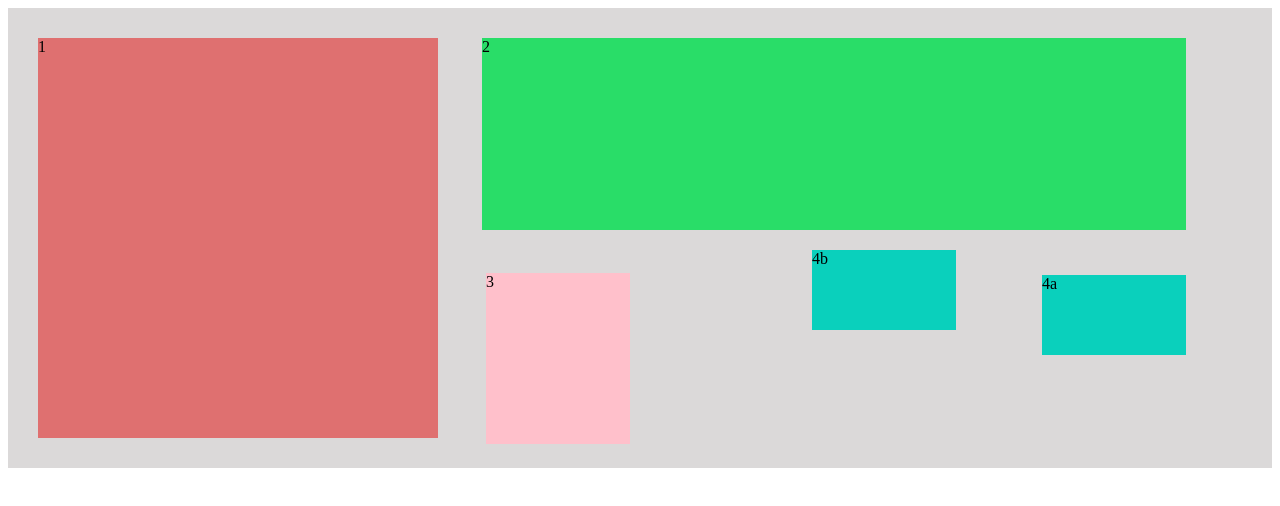
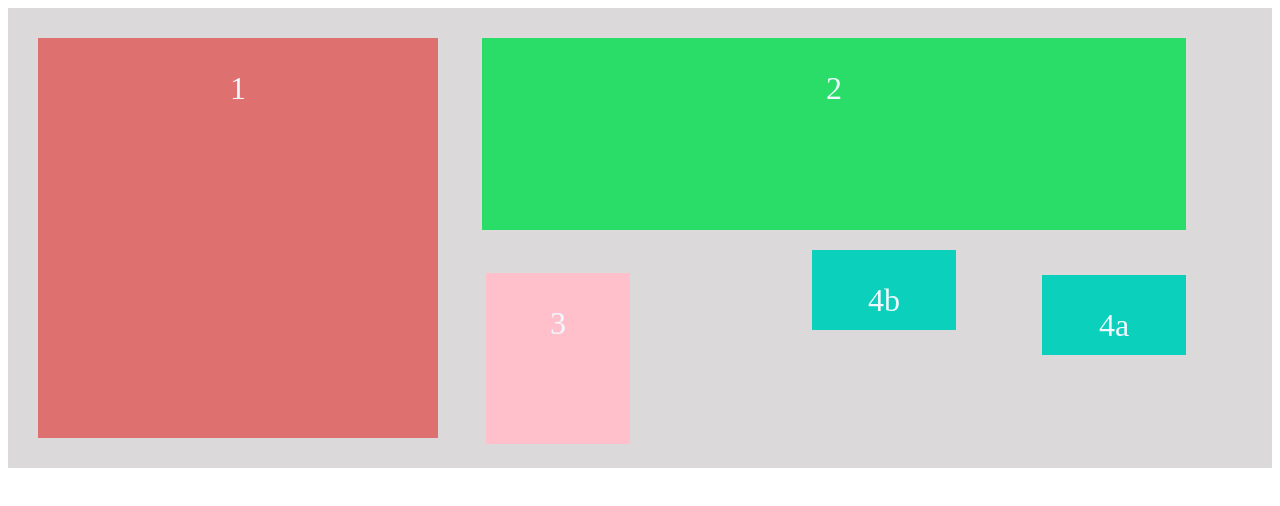
Before and after one commit to nIvasiuk/TelRanSchool, a plain HTML site: page Basic Front End/004 Container block/block.html in a window 1280 px wide. Drawn offline with Linux system fonts and the light colour scheme.

Commit message:
almost done

```diff
--- a/Basic Front End/004 Container block/block.html
+++ b/Basic Front End/004 Container block/block.html
@@ -55,20 +55,36 @@
 
       .wrapper {
         display: flow-root;
-        /* justify-content: center; */
-        /* align-items: center;*/
+        /* color: aliceblue;
+        text-align: center; */
+      }
+
+      p {
+        color: aliceblue;
+        text-align: center;
+        font-size: xx-large;
       }
     </style>
   </head>
 
   <body>
     <div class="wrapper">
-      <div class="block1">1</div>
+      <div class="block1">
+        <p>1</p>
+      </div>
 
-      <div class="block2">2</div>
-      <div class="block3">3</div>
-      <div class="block4a">4a</div>
-      <div class="block4b">4b</div>
+      <div class="block2">
+        <p>2</p>
+      </div>
+      <div class="block3">
+        <p>3</p>
+      </div>
+      <div class="block4a">
+        <p>4a</p>
+      </div>
+      <div class="block4b">
+        <p>4b</p>
+      </div>
     </div>
   </body>
 </html>
```
